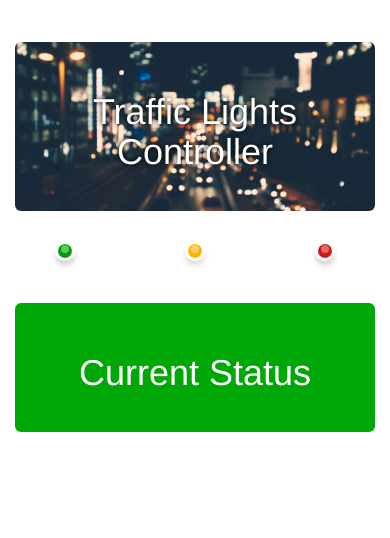
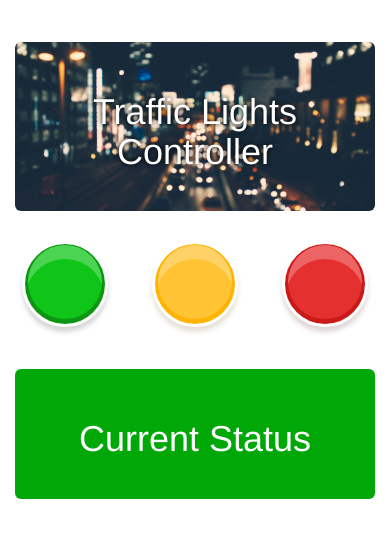
Before and after one commit to lucasfcosta/raspberry-gpio-experiments, a website: page express-traffic-lights/public/index.html in a window 390 px wide. Drawn offline with Linux system fonts and the light colour scheme; no server answers.

Commit message:
Responsive button express-traffic-lights

```diff
--- a/express-traffic-lights/public/css/main.css
+++ b/express-traffic-lights/public/css/main.css
@@ -44,8 +44,8 @@
   box-shadow: 0 -2px 0 3px #c91919 inset, 0 5px 5px rgba(65, 8, 8, 0.17), 0 15px rgba(255, 255, 255, 0.25) inset;
   cursor: pointer;
   display: block;
-  height: 5vw;
-  width: 5vw;
+  height: 10vw;
+  width: 10vw;
 }
 .btn-red:hover {
   background: #C82626;
@@ -59,8 +59,8 @@
   box-shadow: 0 -2px 0 3px #0b9512 inset, 0 5px 5px rgba(0, 7, 1, 0.17), 0 15px rgba(255, 255, 255, 0.25) inset;
   cursor: pointer;
   display: block;
-  height: 5vw;
-  width: 5vw;
+  height: 10vw;
+  width: 10vw;
 }
 .btn-green:hover {
   background: #14AB1D;
@@ -74,10 +74,17 @@
   box-shadow: 0 -2px 0 3px #ffb401 inset, 0 5px 5px rgba(103, 73, 0, 0.17), 0 15px rgba(255, 255, 255, 0.25) inset;
   cursor: pointer;
   display: block;
-  height: 5vw;
-  width: 5vw;
+  height: 10vw;
+  width: 10vw;
 }
 .btn-yellow:hover {
   background: #E5AB20;
   box-shadow: 0 -2px 0 3px #1a1a1a inset, 0 5px 5px rgba(0, 0, 0, 0.17), 0 15px rgba(255, 255, 255, 0.32) inset;
 }
+
+@media screen and (max-width: 900px) {
+    .traffic-light {
+        height: 22vw;
+        width: 22vw;
+    }
+}
```
